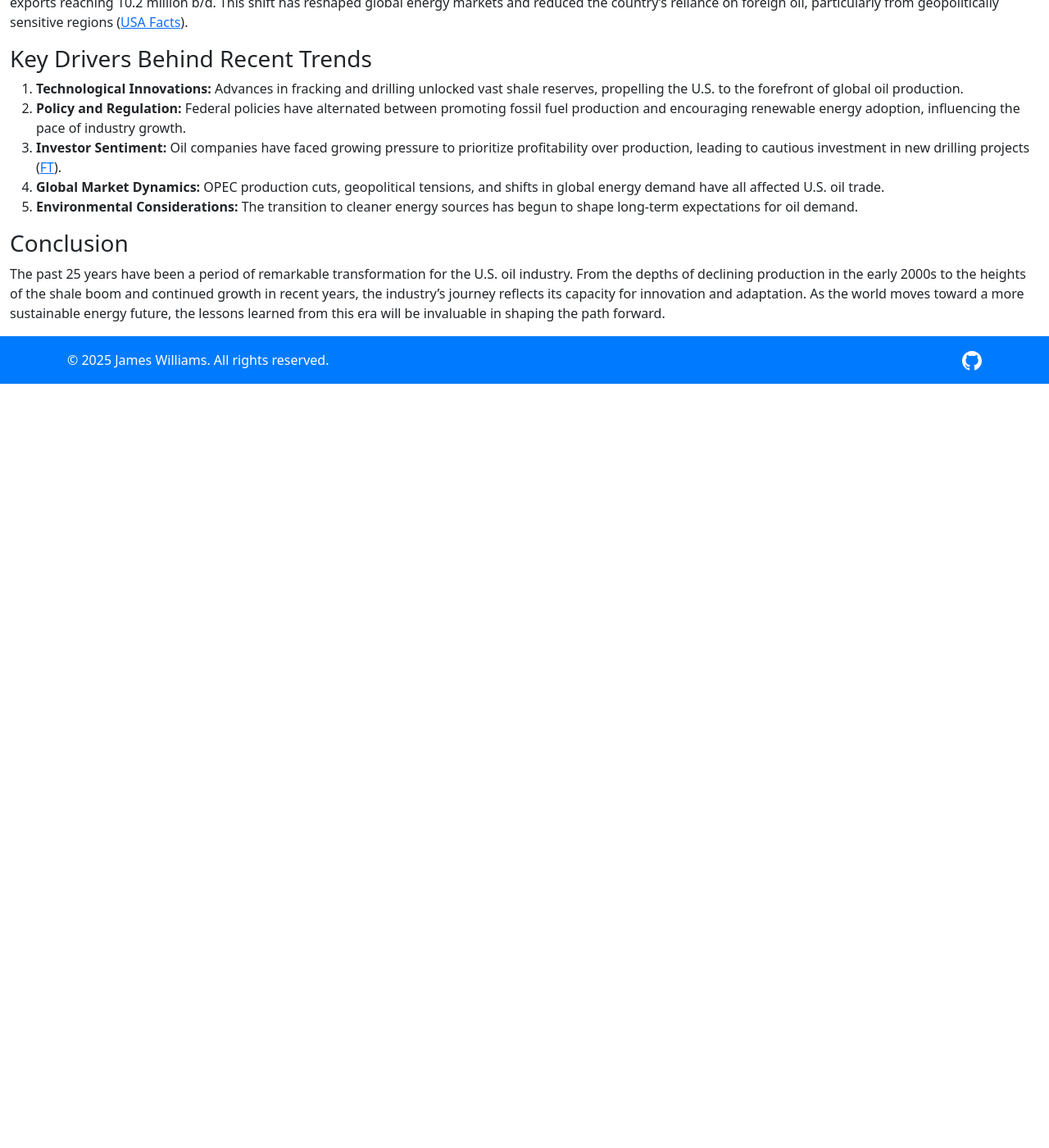
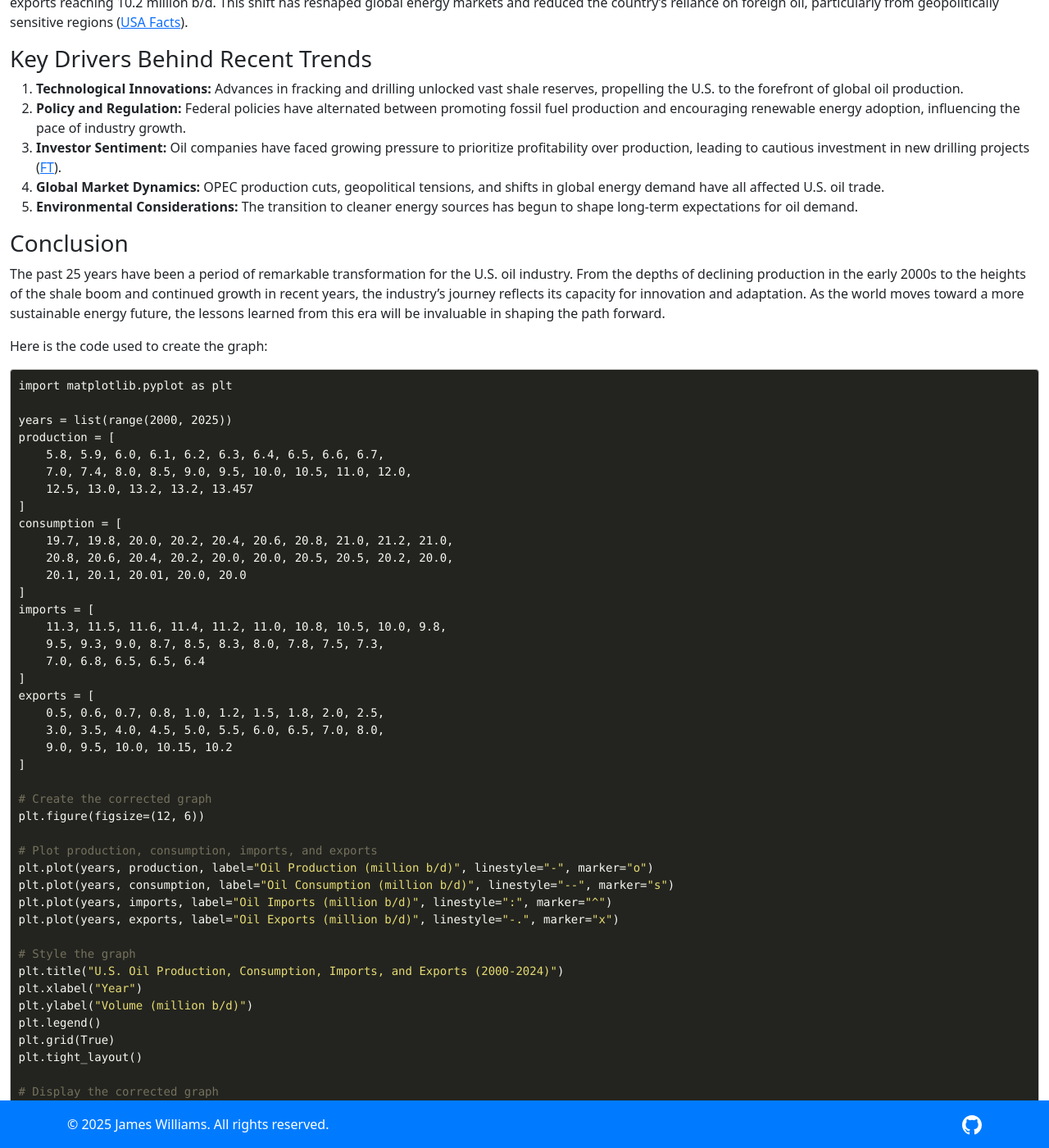
Before and after one commit to jtdub/jtdub.com, a Jekyll site: the page built from _posts/2025-01-27-25-years-of-us-oil-dynamics.md, in a window 1280 px wide and 1400 px high, scrolled down 1498 px. Shown: the whole window at 82% size. Built offline with Jekyll 4.4.1, drawn with Linux system fonts in a browser that asks for light colours; nearby versions of some CDN libraries; before the commit the page ends 1966 px from its top, so only the background shows below that.

Commit message:
graph us oil

````diff
--- a/_posts/2025-01-27-25-years-of-us-oil-dynamics.md
+++ b/_posts/2025-01-27-25-years-of-us-oil-dynamics.md
@@ -61,3 +61,51 @@ Conversely, exports have surged. In 2020, the U.S. became a net exporter of petr
 ### Conclusion
 
 The past 25 years have been a period of remarkable transformation for the U.S. oil industry. From the depths of declining production in the early 2000s to the heights of the shale boom and continued growth in recent years, the industry’s journey reflects its capacity for innovation and adaptation. As the world moves toward a more sustainable energy future, the lessons learned from this era will be invaluable in shaping the path forward.
+
+Here is the code used to create the graph:
+
+```python
+import matplotlib.pyplot as plt
+
+years = list(range(2000, 2025))
+production = [
+    5.8, 5.9, 6.0, 6.1, 6.2, 6.3, 6.4, 6.5, 6.6, 6.7,
+    7.0, 7.4, 8.0, 8.5, 9.0, 9.5, 10.0, 10.5, 11.0, 12.0,
+    12.5, 13.0, 13.2, 13.2, 13.457
+]
+consumption = [
+    19.7, 19.8, 20.0, 20.2, 20.4, 20.6, 20.8, 21.0, 21.2, 21.0,
+    20.8, 20.6, 20.4, 20.2, 20.0, 20.0, 20.5, 20.5, 20.2, 20.0,
+    20.1, 20.1, 20.01, 20.0, 20.0
+]
+imports = [
+    11.3, 11.5, 11.6, 11.4, 11.2, 11.0, 10.8, 10.5, 10.0, 9.8,
+    9.5, 9.3, 9.0, 8.7, 8.5, 8.3, 8.0, 7.8, 7.5, 7.3,
+    7.0, 6.8, 6.5, 6.5, 6.4
+]
+exports = [
+    0.5, 0.6, 0.7, 0.8, 1.0, 1.2, 1.5, 1.8, 2.0, 2.5,
+    3.0, 3.5, 4.0, 4.5, 5.0, 5.5, 6.0, 6.5, 7.0, 8.0,
+    9.0, 9.5, 10.0, 10.15, 10.2
+]
+
+# Create the corrected graph
+plt.figure(figsize=(12, 6))
+
+# Plot production, consumption, imports, and exports
+plt.plot(years, production, label="Oil Production (million b/d)", linestyle="-", marker="o")
+plt.plot(years, consumption, label="Oil Consumption (million b/d)", linestyle="--", marker="s")
+plt.plot(years, imports, label="Oil Imports (million b/d)", linestyle=":", marker="^")
+plt.plot(years, exports, label="Oil Exports (million b/d)", linestyle="-.", marker="x")
+
+# Style the graph
+plt.title("U.S. Oil Production, Consumption, Imports, and Exports (2000-2024)")
+plt.xlabel("Year")
+plt.ylabel("Volume (million b/d)")
+plt.legend()
+plt.grid(True)
+plt.tight_layout()
+
+# Display the corrected graph
+plt.show()
+```
````
